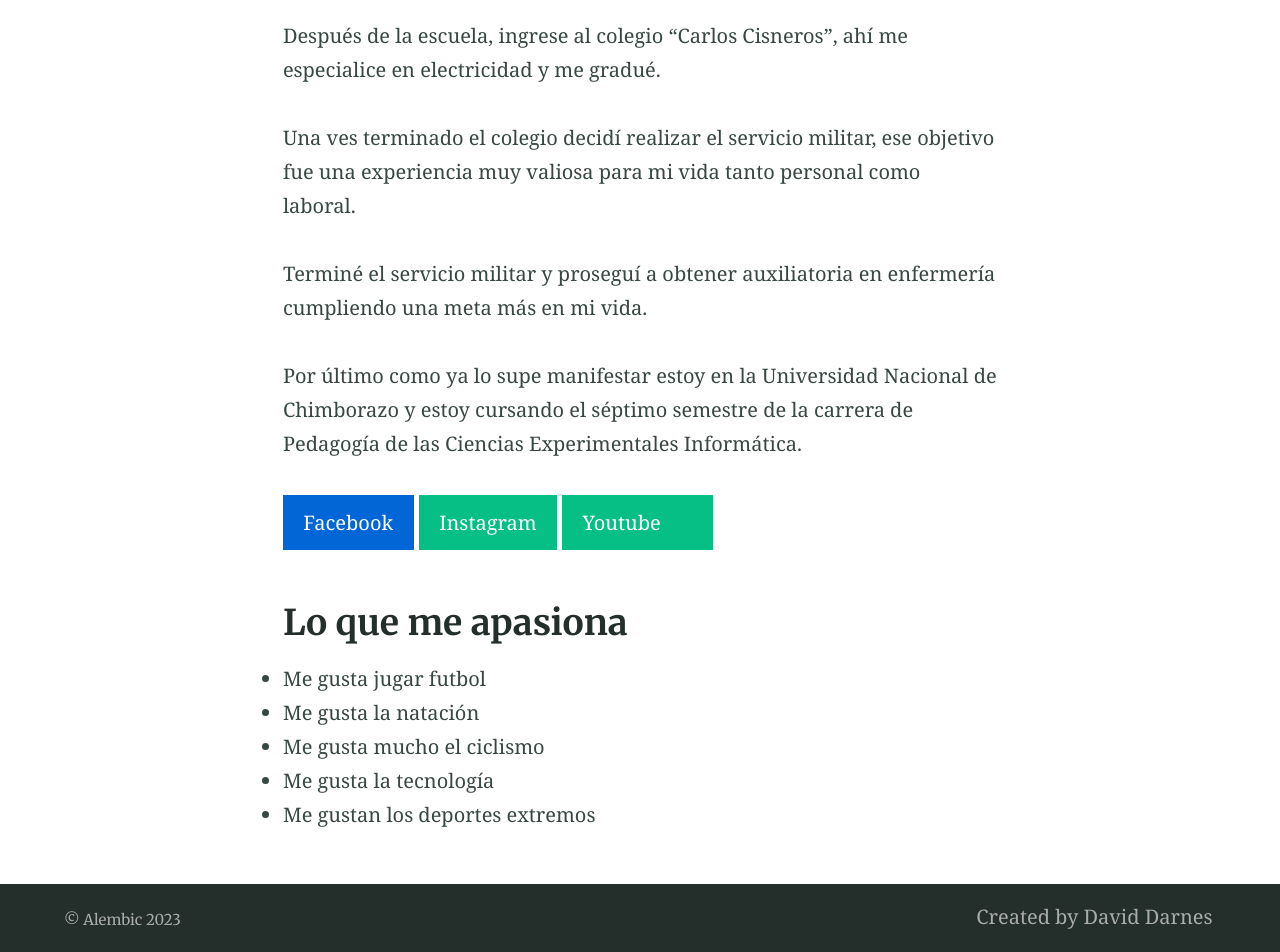
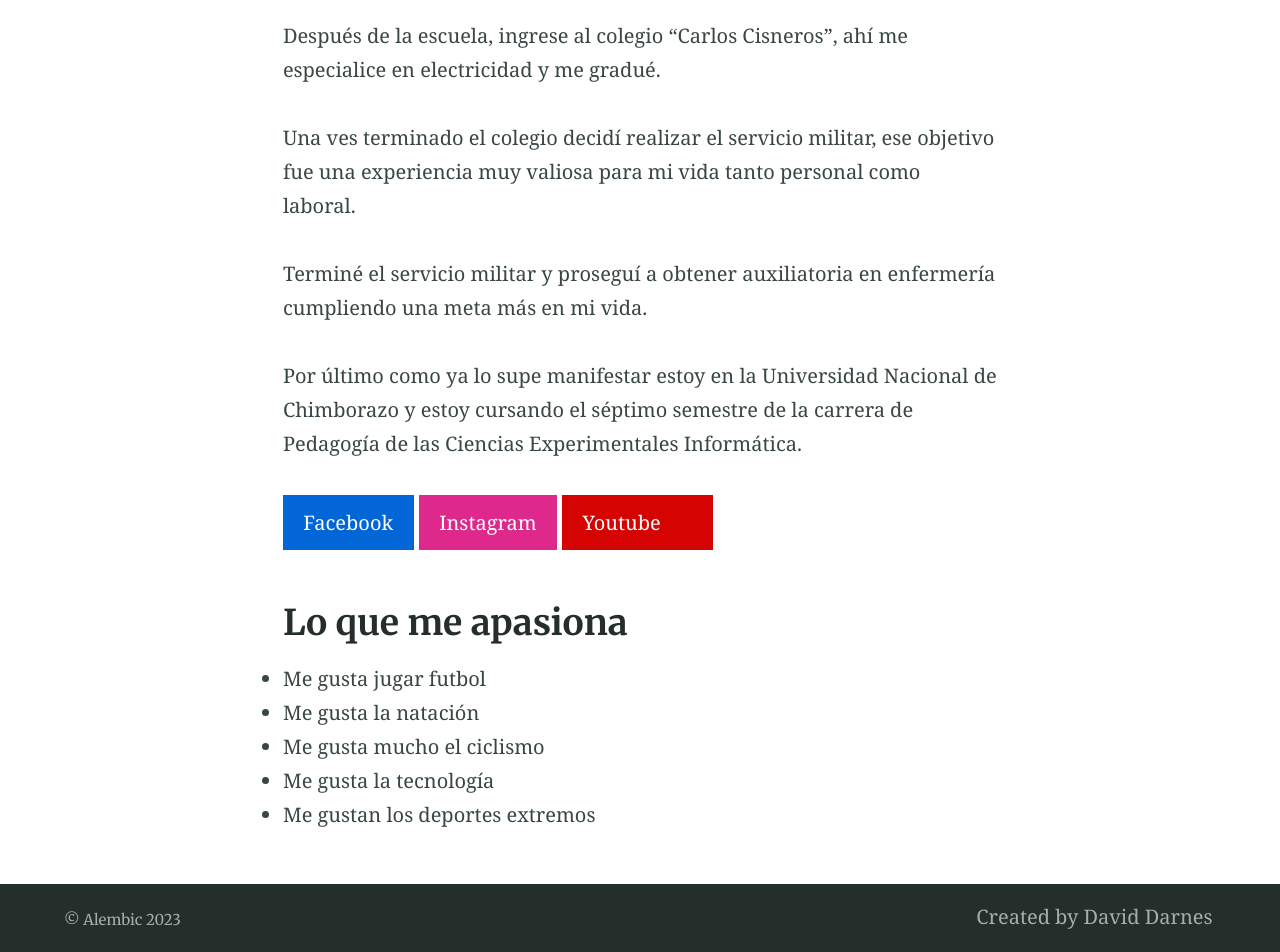
Before and after one commit to Mig1008/Mig1008.github.io, a Jekyll site: the page built from index.md, in a window 1280 px wide. Shown: the part 833-1785 px from the top of the page. Built offline with Jekyll 4.4.1, drawn with Linux system fonts in a browser that asks for light colours.

Commit message:
Plantill 2
Editar 9

```diff
--- a/index.md
+++ b/index.md
@@ -22,7 +22,7 @@ Terminé el servicio militar y proseguí a obtener auxiliatoria en enfermería c
 Por último como ya lo supe manifestar estoy en la Universidad Nacional de Chimborazo y estoy cursando el séptimo semestre de la carrera de Pedagogía de las Ciencias Experimentales Informática.
 
 
-{% include button.html text="Facebook" link="https://www.facebook.com/luis.50te" color="#0366d6" %} {% include button.html text="Instagram" link="https://www.instagram.com/miguel_10082022/?hl=es-la" color="#pink" %} {% include button.html text="Youtube" icon="Youtube" link="https://www.youtube.com/channel/UCabNVLFqENUmiDnxkL-y78w" color="#red" %}
+{% include button.html text="Facebook" link="https://www.facebook.com/luis.50te" color="#0366d6" %} {% include button.html text="Instagram" link="https://www.instagram.com/miguel_10082022/?hl=es-la" color="#de288c" %} {% include button.html text="Youtube" icon="Youtube" link="https://www.youtube.com/channel/UCabNVLFqENUmiDnxkL-y78w" color="#d60303" %}
 
 ## Lo que me apasiona
 
```
